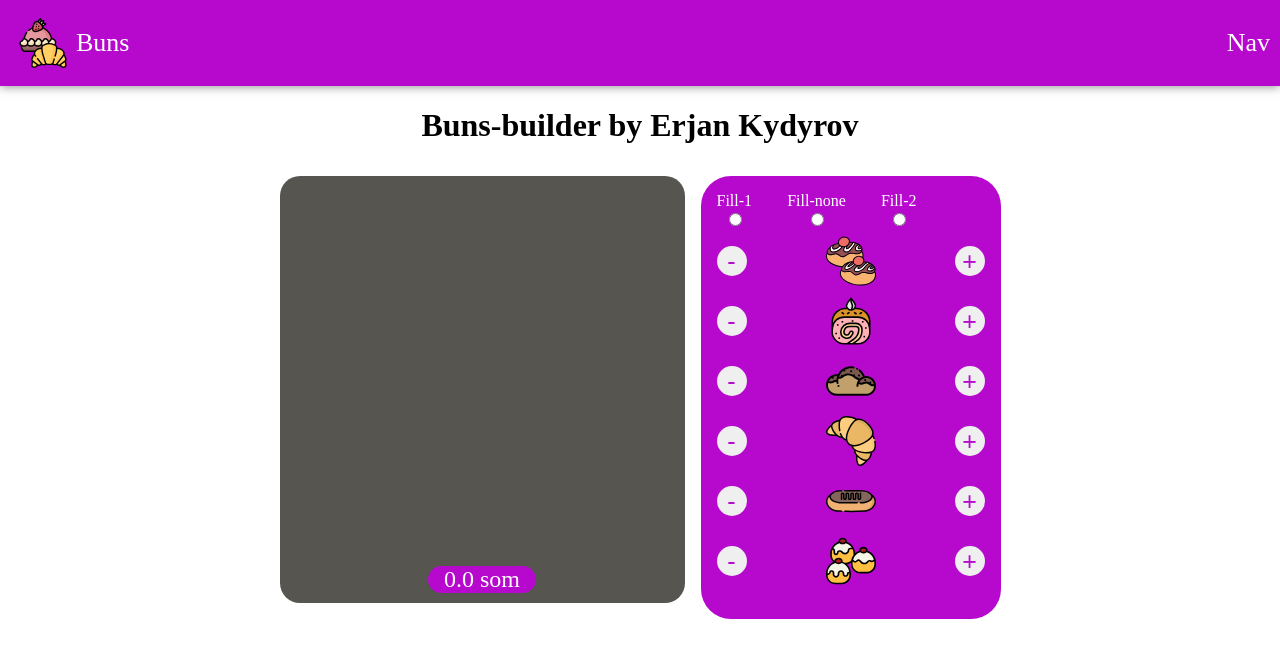
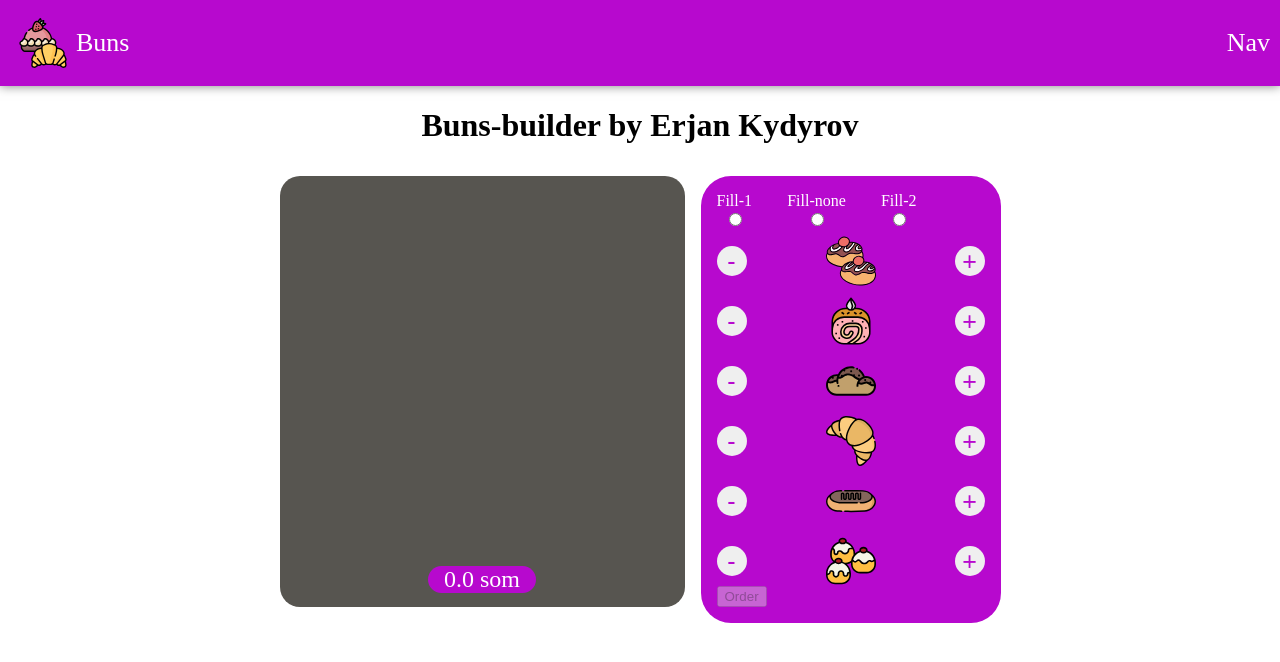
Before and after one commit to Erjankydyrov/private-builder, a React (Create React App) app: page / in a window 1280 px wide. Shown: the top 662 px of the page. Built offline with nearby package versions, Linux system fonts and the light colour scheme; no server answers; a web font is replaced by a local one.

Commit message:
added button

```diff
--- a/src/components/BunsBuilder/BunsControls/BunsControls.js
+++ b/src/components/BunsBuilder/BunsControls/BunsControls.js
@@ -3,6 +3,7 @@ import classes from "./BunsControls.module.css";
 import SwitchBun from "./SwitchBun/SwitchBun";
 
 const BunsControls = ({ switchFilling, filling, addIngredient, removeIngredient }) => {
+
   const result = [];
   const ingredients = [
     "PBuns",
@@ -12,6 +13,7 @@ const BunsControls = ({ switchFilling, filling, addIngredient, removeIngredient
     "Ecler",
     "MBuns",
   ];
+
   for (const ingredient in ingredients) {
     result.push(
       <BunsControl
@@ -22,10 +24,13 @@ const BunsControls = ({ switchFilling, filling, addIngredient, removeIngredient
         removeIngredient={removeIngredient}
       />
     );
+
+
   }
   return <div className={classes.BunsControls}>
     <SwitchBun switchFilling={switchFilling} />
     {result}
+    <button disabled={!ingredients.lenght}>Order</button>
     </div>;
 };
 
```
